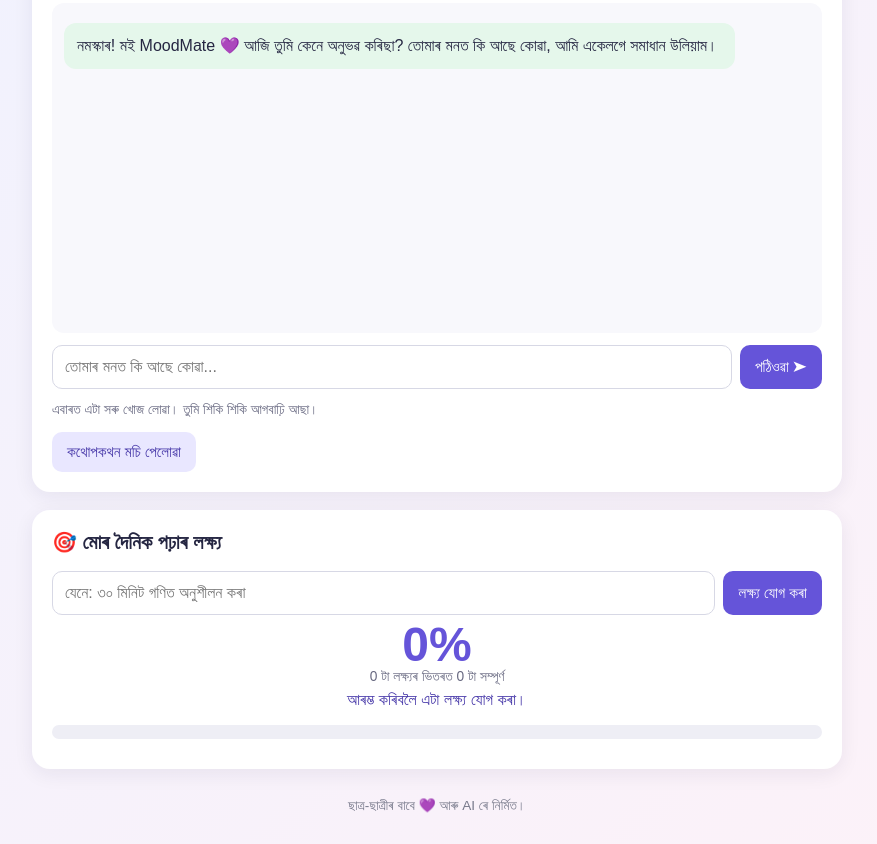
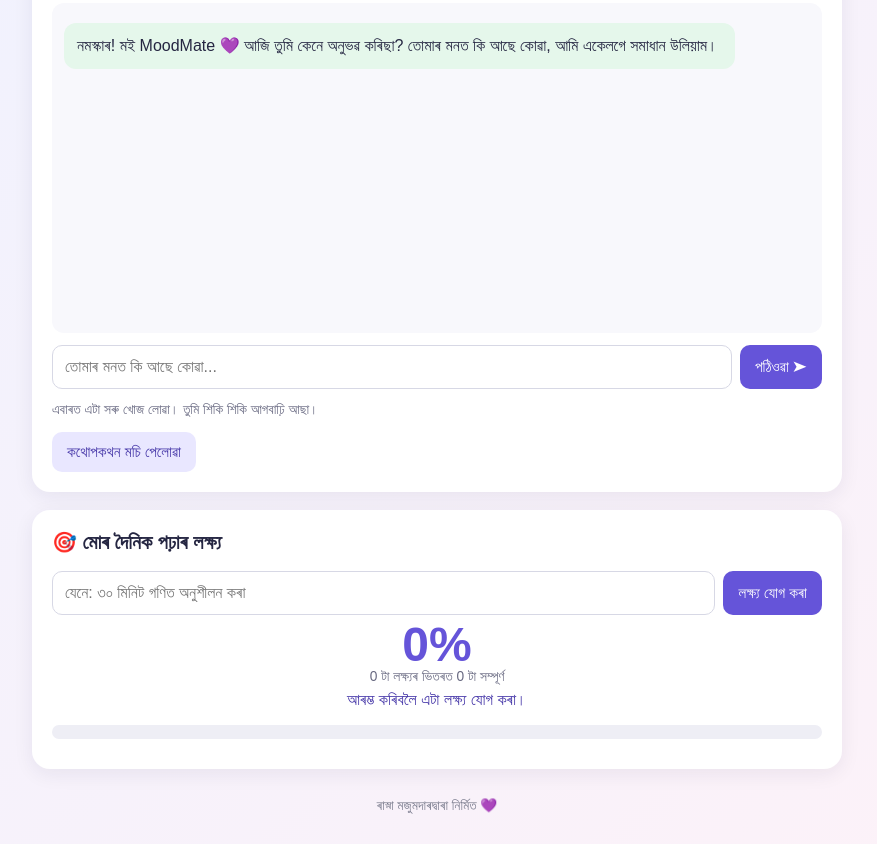
Before and after one commit to Bikram-cit/MoodMate, a plain HTML site: page index.html in a window 1280 px wide. Shown: the part 397-1241 px from the top of the page, without its empty margins (203-1080 px from the left). Drawn offline with Linux system fonts and the light colour scheme.

Commit message:
Add files via upload

```diff
--- a/index.html
+++ b/index.html
@@ -92,7 +92,7 @@
       <div class="bar"><div id="goalBar"></div></div>
       <div id="goalList"></div>
     </section>
-    <footer>ছাত্ৰ-ছাত্ৰীৰ বাবে 💜 আৰু AI ৰে নিৰ্মিত।</footer>
+    <footer>ৰাস্না মজুমদাৰদ্বাৰা নিৰ্মিত 💜</footer>
   </main>
 
   <script>
```
